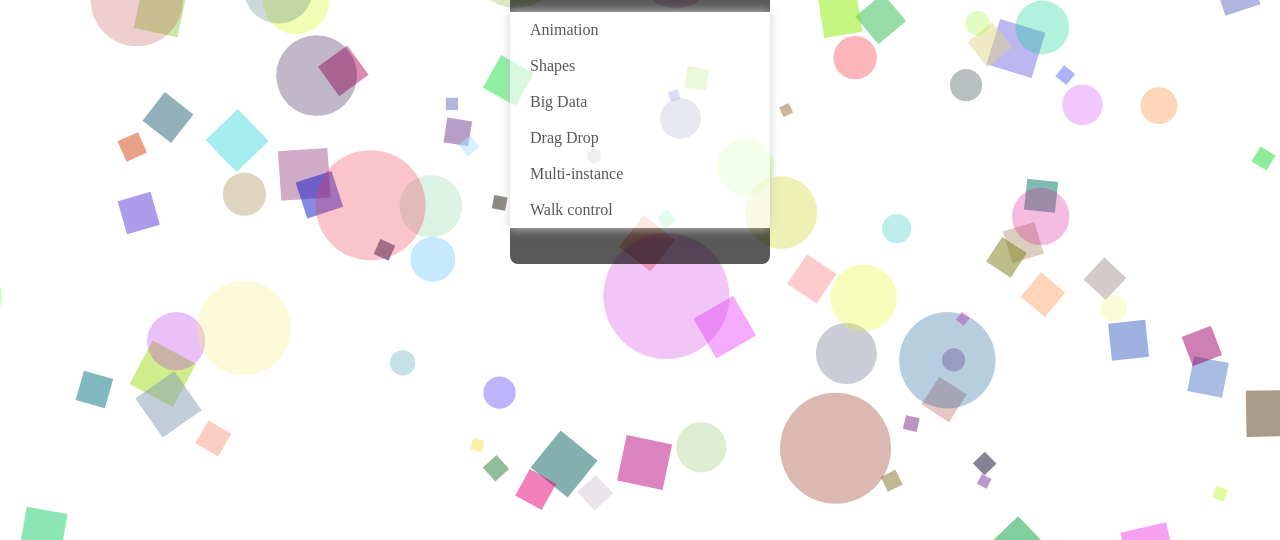
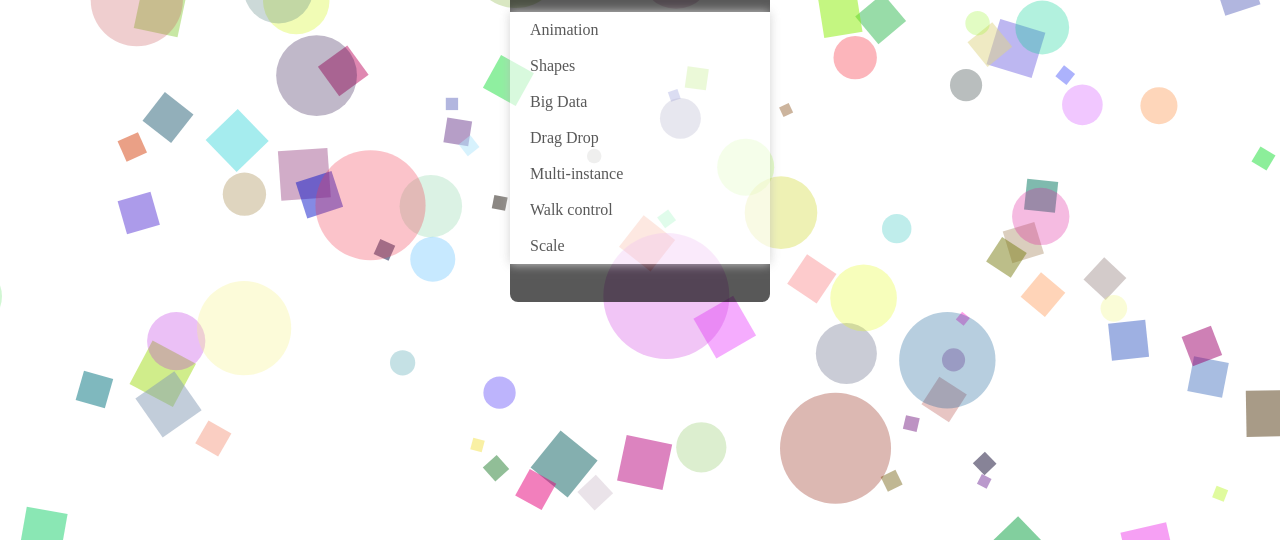
Before and after one commit to PengJiyuan/omg, a website: page examples/index.html in a window 1280 px wide. Shown: the part 260-800 px from the top of the page. Drawn offline with Linux system fonts and the light colour scheme.

Commit message:
update examples

```diff
--- a/examples/index.html
+++ b/examples/index.html
@@ -51,7 +51,7 @@
 			margin-top: -188px;
 			margin-left: -130px;
 			width: 260px;
-			height: 312px;
+			height: 350px;
 			background-color: #000;
 		}
 		.wrapper > .title {
@@ -68,7 +68,7 @@
 			margin: 0;
 			padding: 0;
 			width: 100%;
-			height: 216px;
+			height: 252px;
 			background: #fff;
 			overflow: hidden;
 			box-shadow: #bbbbbb 0 0 10px;
```
Also changed, not shown: examples/scale.html (+1 -1 lines).
